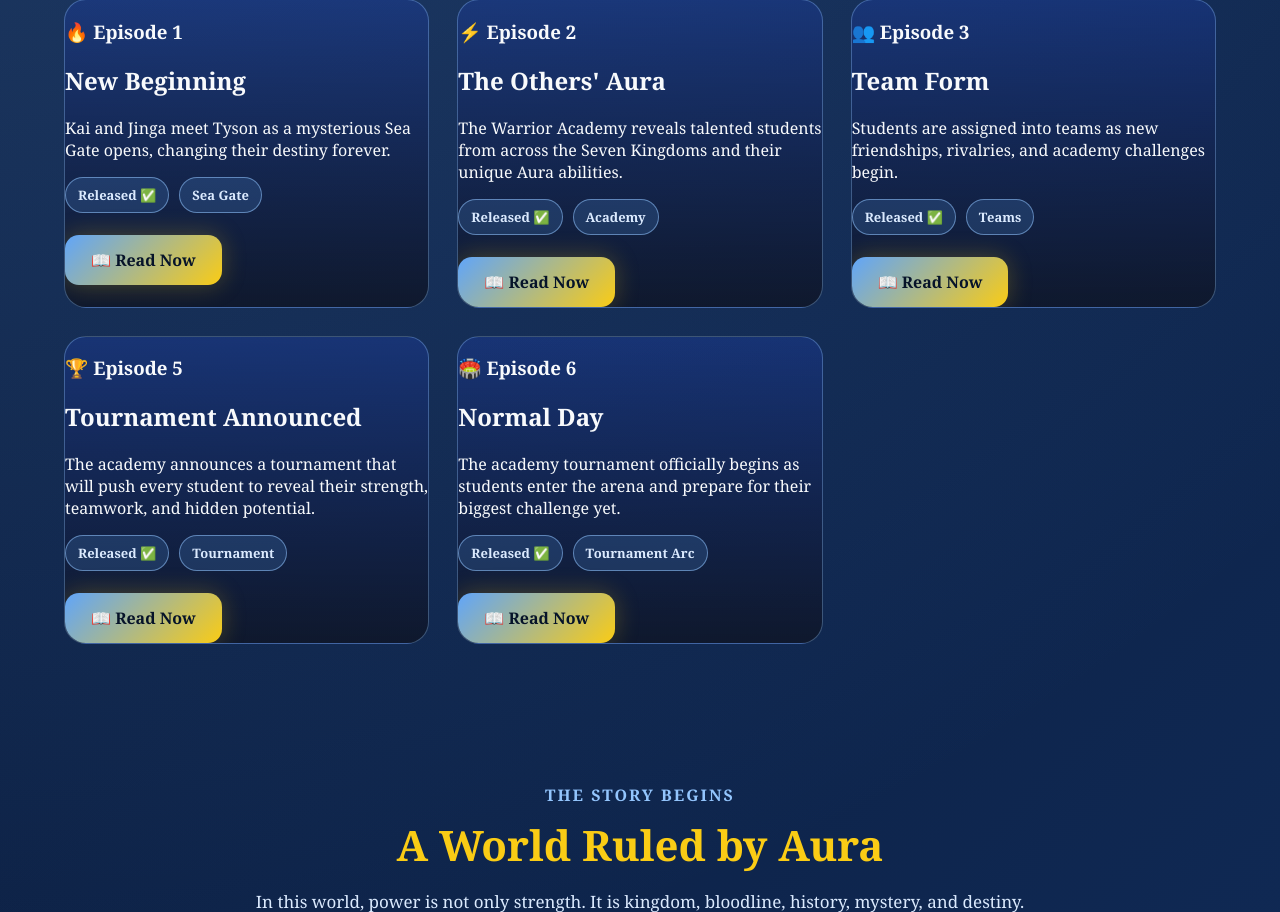
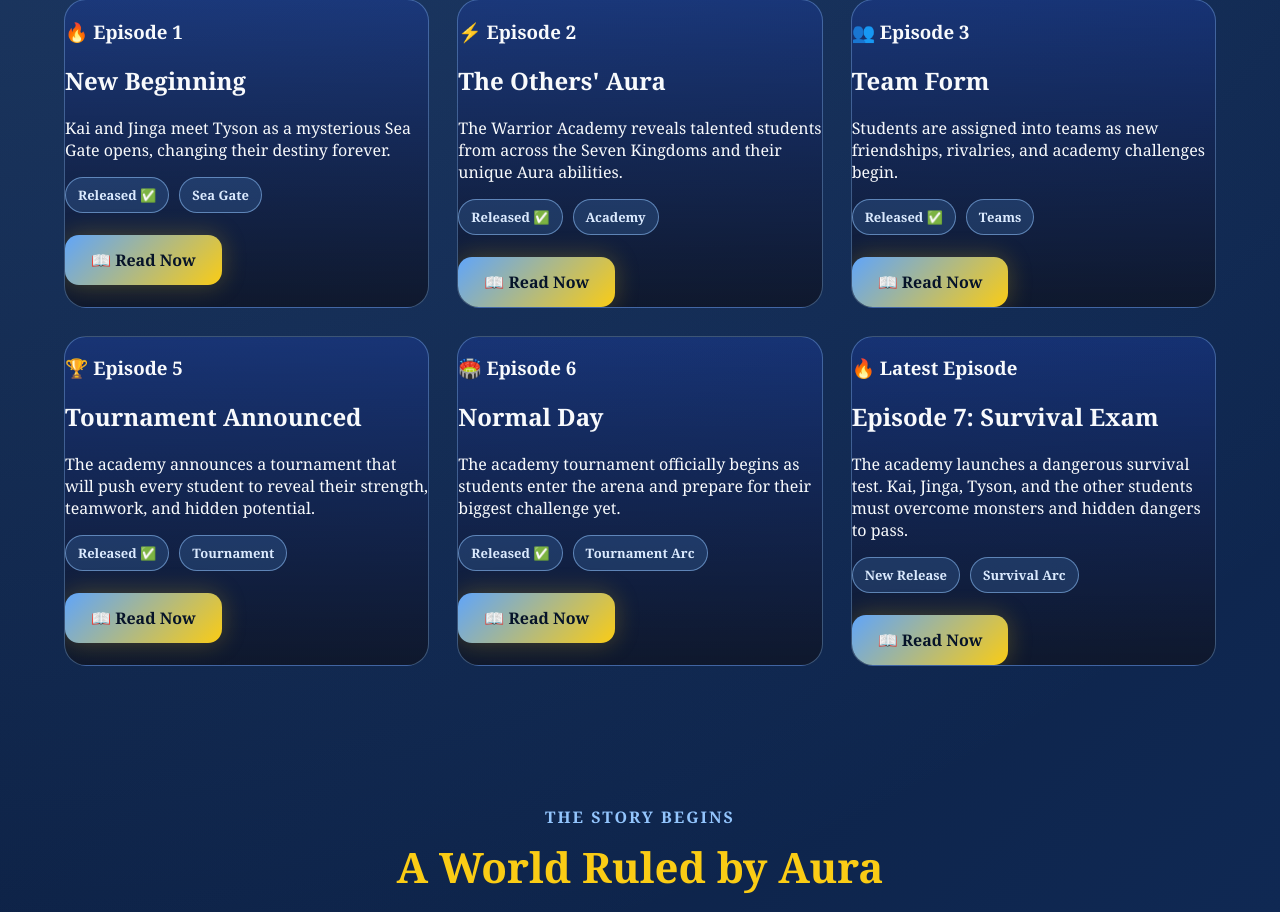
Before and after one commit to infinityaiworld001-cmd/my_world, a Flask app: page / in a window 1280 px wide. Shown: the part 935-1847 px from the top of the page. Run offline with Flask 3, Linux system fonts and the light colour scheme.

Commit message:
Update index.html

```diff
--- a/templates/index.html
+++ b/templates/index.html
@@ -142,6 +142,31 @@
     <br>
 
     <a href="/manga/episode-6/1" class="btn">
+        📖 Read Now
+    </a>
+
+</div>
+
+        <div class="chapter-card">
+
+    <h3>🔥 Latest Episode</h3>
+
+    <h2>Episode 7: Survival Exam</h2>
+
+    <p>
+        The academy launches a dangerous survival test.
+        Kai, Jinga, Tyson, and the other students must
+        overcome monsters and hidden dangers to pass.
+    </p>
+
+    <div class="tag-row">
+        <span class="tag">New Release</span>
+        <span class="tag">Survival Arc</span>
+    </div>
+
+    <br>
+
+    <a href="/manga/episode-7/1" class="btn">
         📖 Read Now
     </a>
 
```
